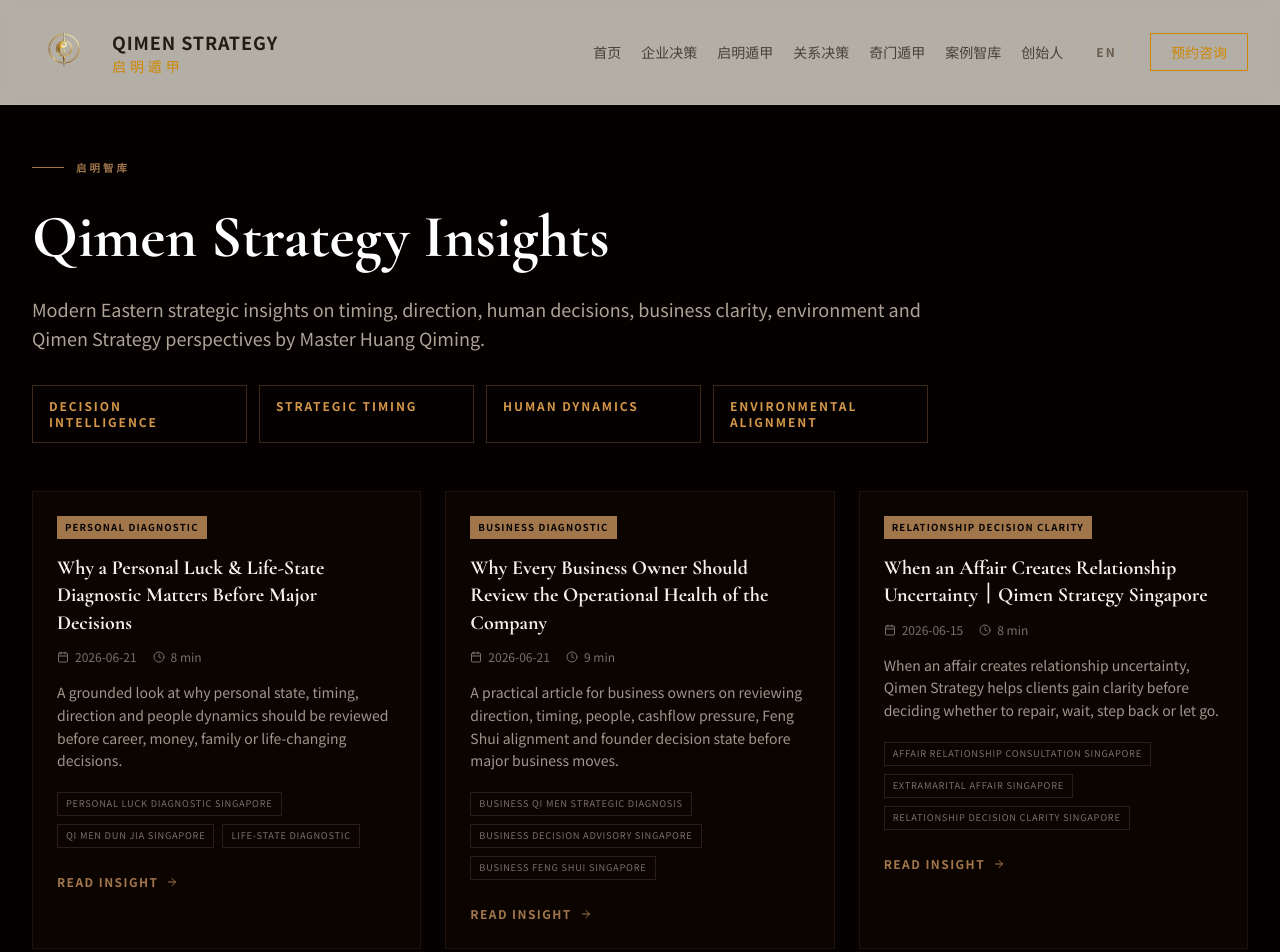
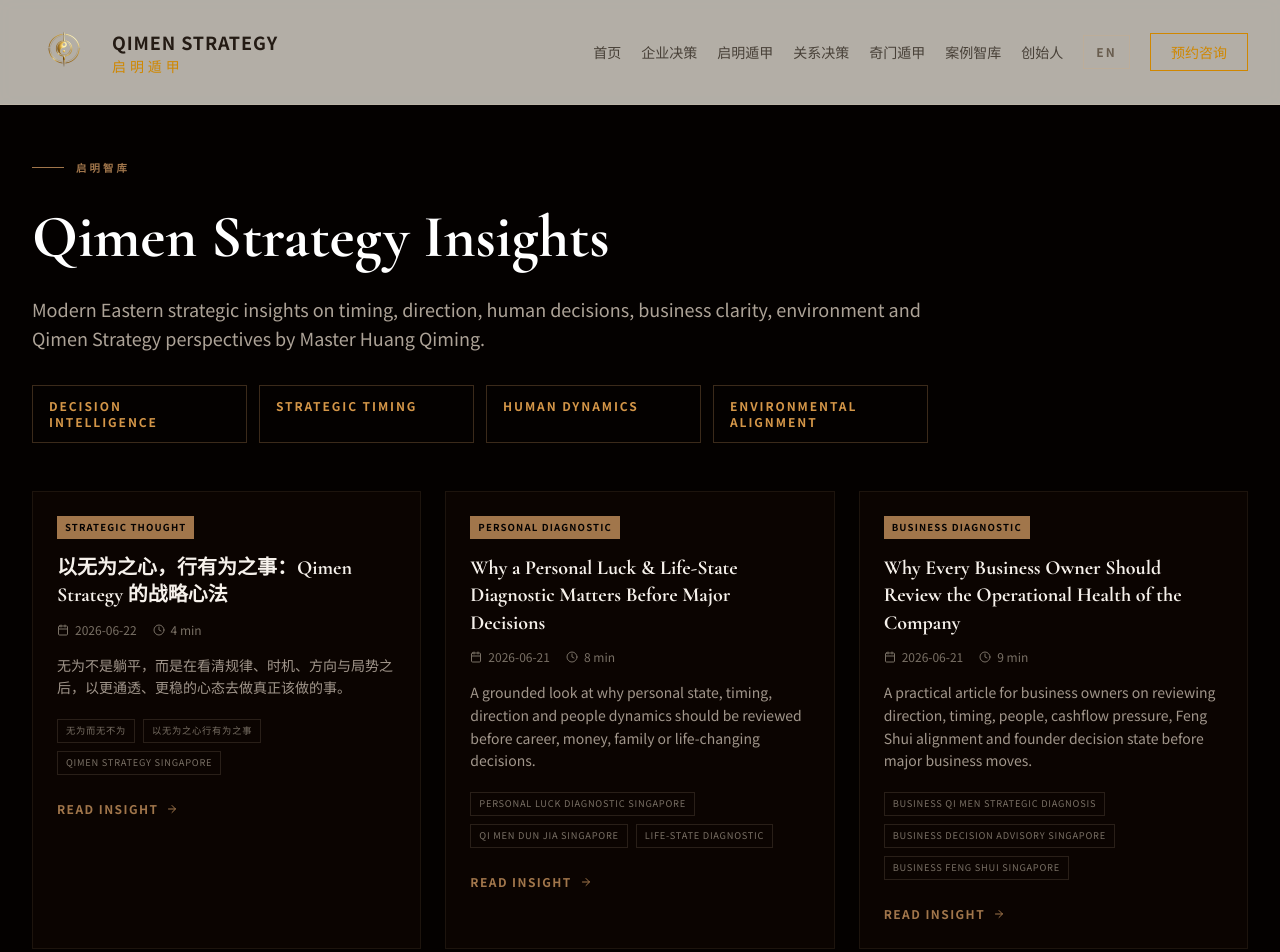
Before and after one commit to BODHIWONG/qmfeng-website, a Next.js app: page /insights in a window 1280 px wide. Shown: the top 952 px of the page. Built offline with nearby package versions, Linux system fonts and the light colour scheme.

Commit message:
Add Wuwei article to insights list

```diff
--- a/app/insights/page.tsx
+++ b/app/insights/page.tsx
@@ -15,9 +15,11 @@ import { qimenRelationshipSeoPosts } from "@/lib/qimen-relationship-seo-posts";
 import { qimenStrategyPositioningPosts } from "@/lib/qimen-strategy-positioning-post";
 import { qimenStrategyDecisionIntelligencePosts } from "@/lib/qimen-strategy-decision-intelligence-post";
 import { qimenStrategyModernDecisionMakingPosts } from "@/lib/qimen-strategy-modern-decision-making-post";
+import { qimenWuweiStrategyPosts } from "@/lib/qimen-wuwei-strategy-post";
 import { applyInsightPostOverrides } from "@/lib/insights-overrides";
 
 const allPosts = [
+  ...qimenWuweiStrategyPosts,
   ...qimenDiagnosticPosts,
   ...qimenRelationshipSeoPosts,
   ...qimenSingaporeSeoPosts,
```
